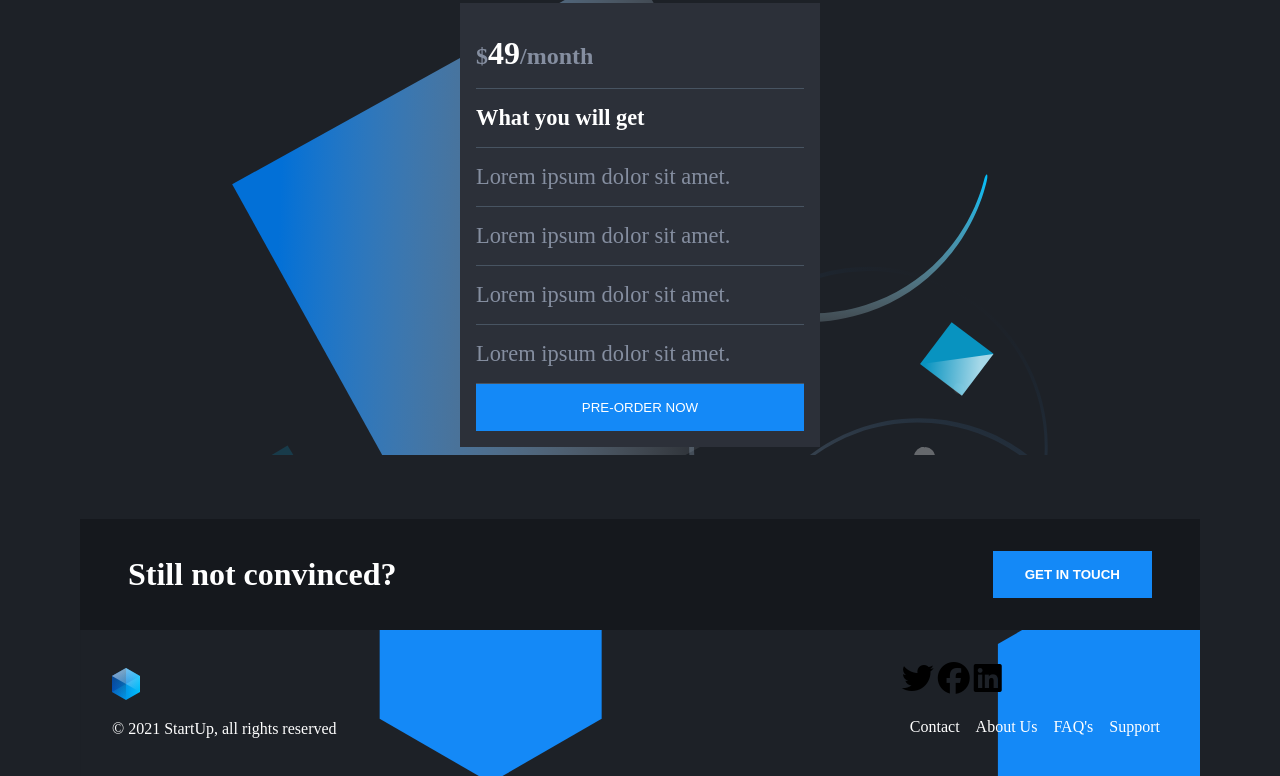
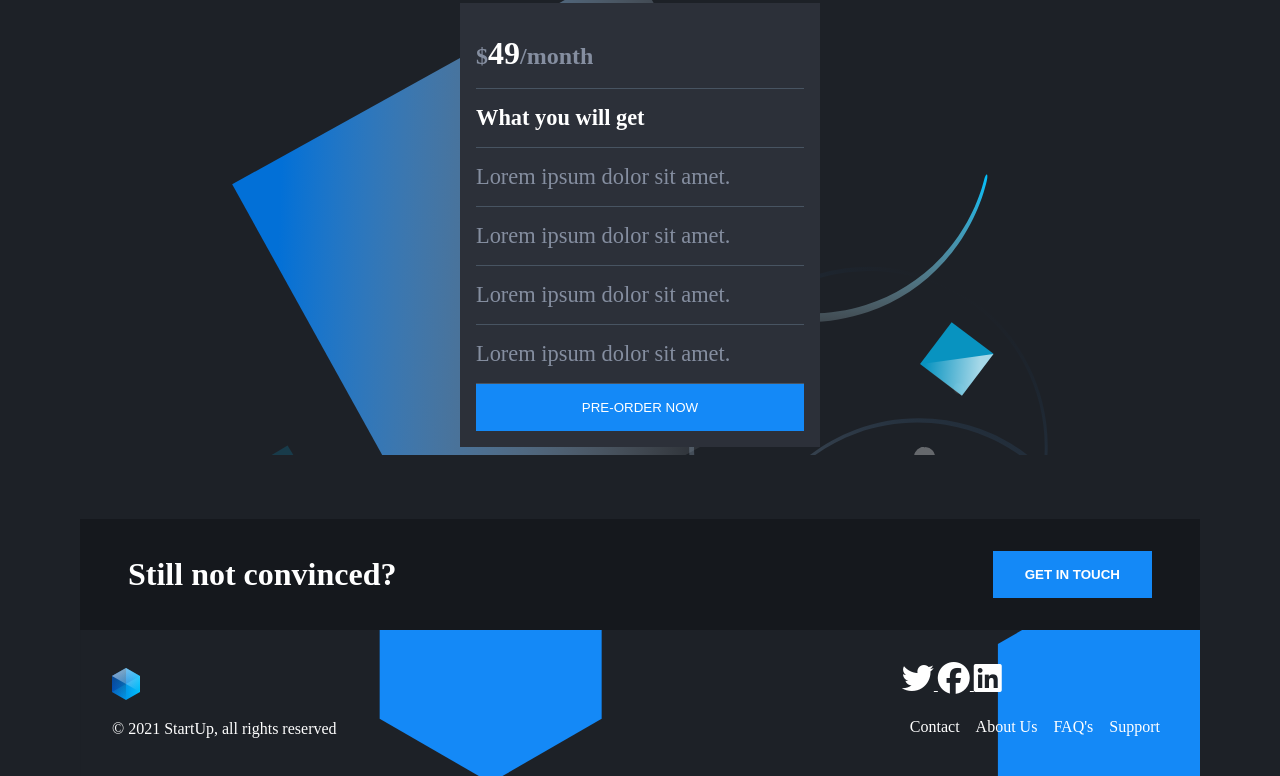
Before and after one commit to ZionCodes/StartUp-Landing-Page, a plain HTML site: page index.html in a window 1280 px wide. Shown: the part 1665-2441 px from the top of the page. Drawn offline with Linux system fonts and the light colour scheme.

Commit message:
Changes links color

```diff
--- a/index.html
+++ b/index.html
@@ -99,9 +99,18 @@
             </div>
             <div class="right">
                 <div class="social">
-                    <i class="fab fa-twitter fa-2x"></i>
-                    <i class="fab fa-facebook fa-2x"></i>
-                    <i class="fab fa-linkedin fa-2x"></i>
+                    <a href="#">
+                        <i class="fab fa-twitter fa-2x"></i>
+                    </a>
+                    <a href="#">
+                        <i class="fab fa-facebook fa-2x"></i>
+                    </a>
+                    <a href="#">
+                        <i class="fab fa-linkedin fa-2x"></i>
+                    </a>
+
+
+
                 </div>
                 <div class="links">
                     <a href="#">Contact</a>
--- a/sass/main.scss
+++ b/sass/main.scss
@@ -301,7 +301,7 @@ footer {
             display: flex;
         }
         .links a {
-            padding: .5rem;
+            padding: 0.5rem;
             text-decoration: none;
             display: flex;
 
@@ -313,12 +313,17 @@ footer {
 
         .social {
             padding-bottom: 1rem;
+            display: flex;
+            flex-wrap: wrap;
+            align-items: center;
+            justify-content: center;
 
-            i {
-                color: $para-color;
-                padding: .5rem;
+            a {
+                color: $text-main;
+                padding: 0.5rem;
             }
-        }
+
+
     }
 }
 
```
